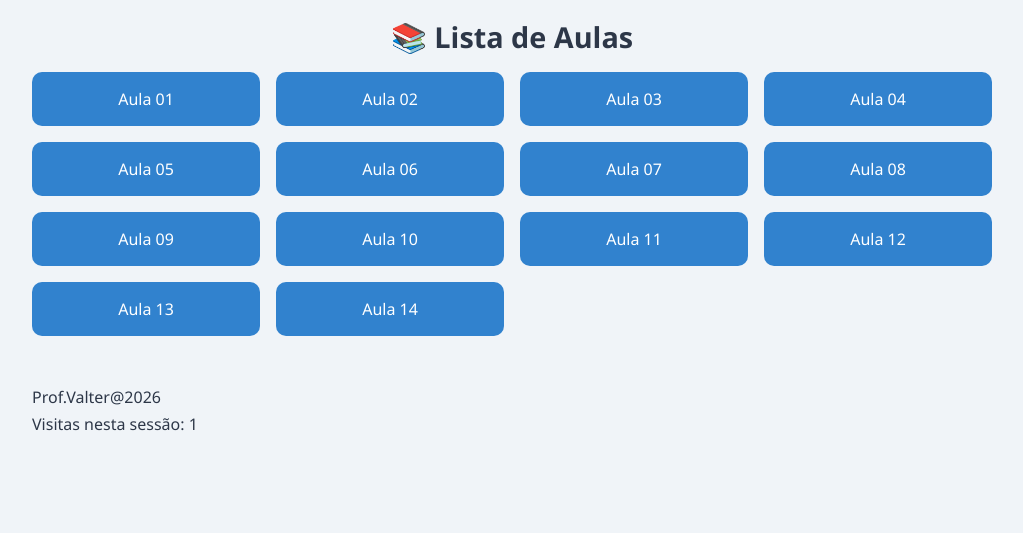
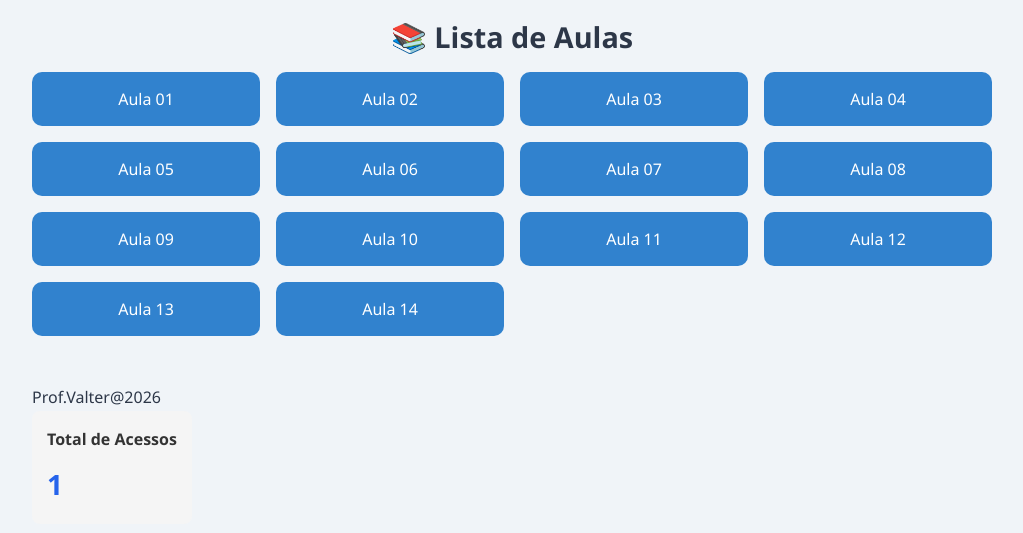
Before and after one commit to valterduty/Fisica-3EM-2026, a plain HTML site: page index.html in a window 1280 px wide. Shown: the part 109-642 px from the top of the page, without its empty margins (128-1151 px from the left). Drawn offline with Linux system fonts and the light colour scheme.

Commit message:
contador

```diff
--- a/index.html
+++ b/index.html
@@ -1614,23 +1614,32 @@
 
 
 
-<!DOCTYPE html>
-<html lang="pt-BR">
-<head>
-  <meta charset="UTF-8">
-  <title>Contador</title>
-</head>
-<body>
-  <p>Visitas nesta sessão: <span id="contador">0</span></p>
-
-  <script>
-    // Pega o valor salvo ou inicia com 0
-    let visitas = localStorage.getItem('visitas') || 0;
-    visitas++;
-    // Salva o novo valor
-    localStorage.setItem('visitas', visitas);
-    // Mostra na tela
-    document.getElementById('contador').innerText = visitas;
-  </script>
-</body>
-</html>
+<!-- Contador de Acessos -->
+<div style="font-family: Arial, sans-serif; padding: 15px; background: #f5f5f5; border-radius: 8px; display: inline-block;">
+  <h4 style="margin: 0 0 8px 0; color: #333;">Total de Acessos</h4>
+  <p style="font-size: 28px; font-weight: bold; color: #2563eb; margin: 0;">
+    <span id="contador">0</span>
+  </p>
+</div>
+
+<script>
+  // Função para atualizar e salvar contador
+  function atualizarContador() {
+    // Pega o valor salvo ou começa em 0
+    let contagem = parseInt(localStorage.getItem('contadorAcessos') || '0');
+
+    // Verifica se o usuário já foi contado nesta sessão
+    if (!sessionStorage.getItem('jaContado')) {
+      contagem++; // Incrementa apenas uma vez por sessão
+      localStorage.setItem('contadorAcessos', contagem);
+      sessionStorage.setItem('jaContado', 'true'); // Marca como contado
+    }
+
+    // Exibe o valor na página
+    document.getElementById('contador').textContent = contagem.toLocaleString('pt-BR');
+  }
+
+  // Executa ao carregar a página
+  atualizarContador();
+</script>
+<!-- Fim do Contador de Acessos -->
```
